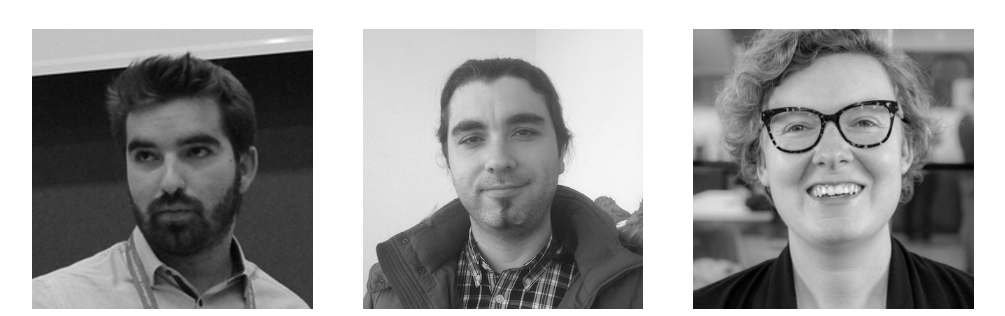
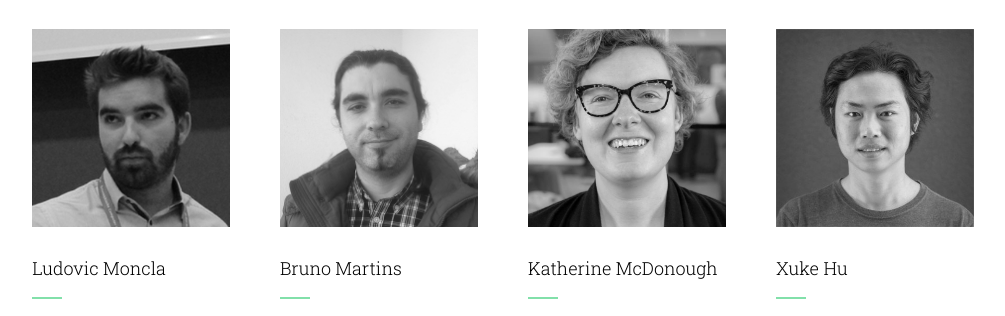
Before and after one commit to ludovicmoncla/sigspatial-geohumanities-2023, a plain HTML site: page index.html in a window 1280 px wide. Shown: the part 4152-4468 px from the top of the page, without its empty margins (137-1142 px from the left). Drawn offline with Linux system fonts and the light colour scheme; files whose address does not match are found by name.

Commit message:
Update index.html

```diff
--- a/index.html
+++ b/index.html
@@ -203,7 +203,7 @@ document.querySelectorAll(".utcToLocal2").forEach(
 								</ul>
 							</div>
 							-->
-							<div class="col-md-4 col-sm-6 col-xs-6 col-xxs-12 fh5co-staff to-animate">
+							<div class="col-md-3 col-sm-6 col-xs-6 col-xxs-12 fh5co-staff to-animate">
 								<figure>
 								<img src="images/photo-ludovic-moncla.jpg" style="filter: grayscale(100%); -webkit-filter: grayscale(100%);" alt="Ludovic Moncla" class="img-responsive">
 								</figure>
@@ -217,11 +217,11 @@ document.querySelectorAll(".utcToLocal2").forEach(
 								</ul>
 							</div>
 
-							<div class="col-md-4 col-sm-6 col-xs-6 col-xxs-12 fh5co-staff to-animate">
+							<div class="col-md-3 col-sm-6 col-xs-6 col-xxs-12 fh5co-staff to-animate">
 								<figure>
 								<img src="images/photo-bruno-martins.jpg" style="filter: grayscale(100%); -webkit-filter: grayscale(100%);" alt="Bruno Martins" class="img-responsive">
 								</figure>
-								<h3>Bruno Emanuel Martins</h3>
+								<h3>Bruno Martins</h3>
 								<p>University of Lisbon </p>
 								<ul class="fh5co-social">
 									<li><a href="http://bgmartins.github.io"><i class="icon-globe"></i></a></li>
@@ -230,7 +230,7 @@ document.querySelectorAll(".utcToLocal2").forEach(
 									<li><a href="mailto:bruno.g.martins@ist.utl.pt"><i class="icon-mail"></i></a></li>
 								</ul>
 							</div>
-							<div class="col-md-4 col-sm-6 col-xs-6 col-xxs-12 fh5co-staff to-animate">
+							<div class="col-md-3 col-sm-6 col-xs-6 col-xxs-12 fh5co-staff to-animate">
 								<figure>
 								<img src="images/photo-katherine-mcdonough.jpg" alt="Katherine McDonough" class="img-responsive">
 								</figure>
@@ -244,7 +244,7 @@ document.querySelectorAll(".utcToLocal2").forEach(
 								</ul>
 							</div>
 
-							<div class="col-md-4 col-sm-6 col-xs-6 col-xxs-12 fh5co-staff to-animate">
+							<div class="col-md-3 col-sm-6 col-xs-6 col-xxs-12 fh5co-staff to-animate">
 								<figure>
 								<img src="images/photo-xuke-hu.jpg" style="filter: grayscale(100%); -webkit-filter: grayscale(100%);" alt="Xuke Hu" class="img-responsive">
 								</figure>
```
